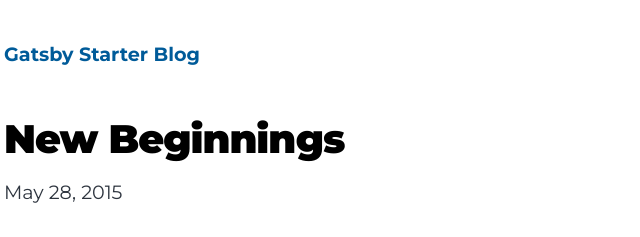
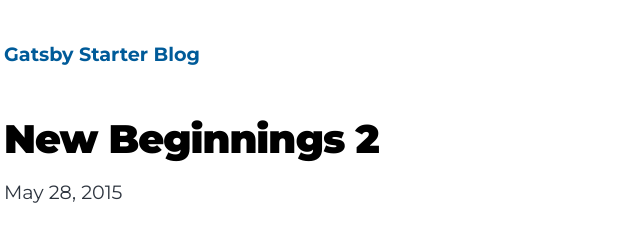
Before and after one commit to justatiger/my-blog-starter, a Gatsby site: page /new-beginnings/ in a window 1280 px wide. Shown: the top 237 px of the page, 320-960 px from the left. Built offline with nearby package versions, Linux system fonts and the light colour scheme; Gatsby itself is replaced by a stand-in of ours.

Commit message:
index.md: changed

```diff
--- a/content/blog/new-beginnings/index.md
+++ b/content/blog/new-beginnings/index.md
@@ -1,5 +1,5 @@
 ---
-title: New Beginnings
+title: New Beginnings 2
 date: "2015-05-28T22:40:32.169Z"
 description: This is a custom description for SEO and Open Graph purposes, rather than the default generated excerpt. Simply add a description field to the frontmatter.
 ---
```
